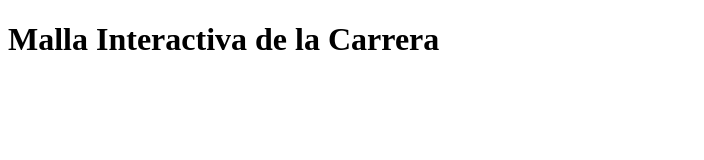
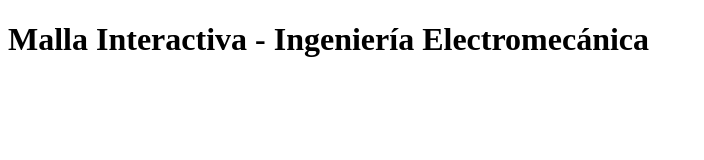
Before and after one commit to sebas1855/malla-interactiva-de-ing-electromecanica, a plain HTML site: page index.html in a window 1280 px wide. Shown: the whole page, without its empty margins (0-704 px from the left). Drawn offline with Linux system fonts and the light colour scheme.

Commit message:
Update index.html

```diff
--- a/index.html
+++ b/index.html
@@ -2,13 +2,12 @@
 <html lang="es">
 <head>
   <meta charset="UTF-8">
-  <title>Malla Interactiva - Carrera</title>
+  <title>Malla Ingeniería Electromecánica</title>
   <link rel="stylesheet" href="style.css">
 </head>
 <body>
-  <h1>Malla Interactiva de la Carrera</h1>
+  <h1>Malla Interactiva - Ingeniería Electromecánica</h1>
   <div class="grid" id="malla"></div>
-
   <script src="script.js"></script>
 </body>
 </html>
```
